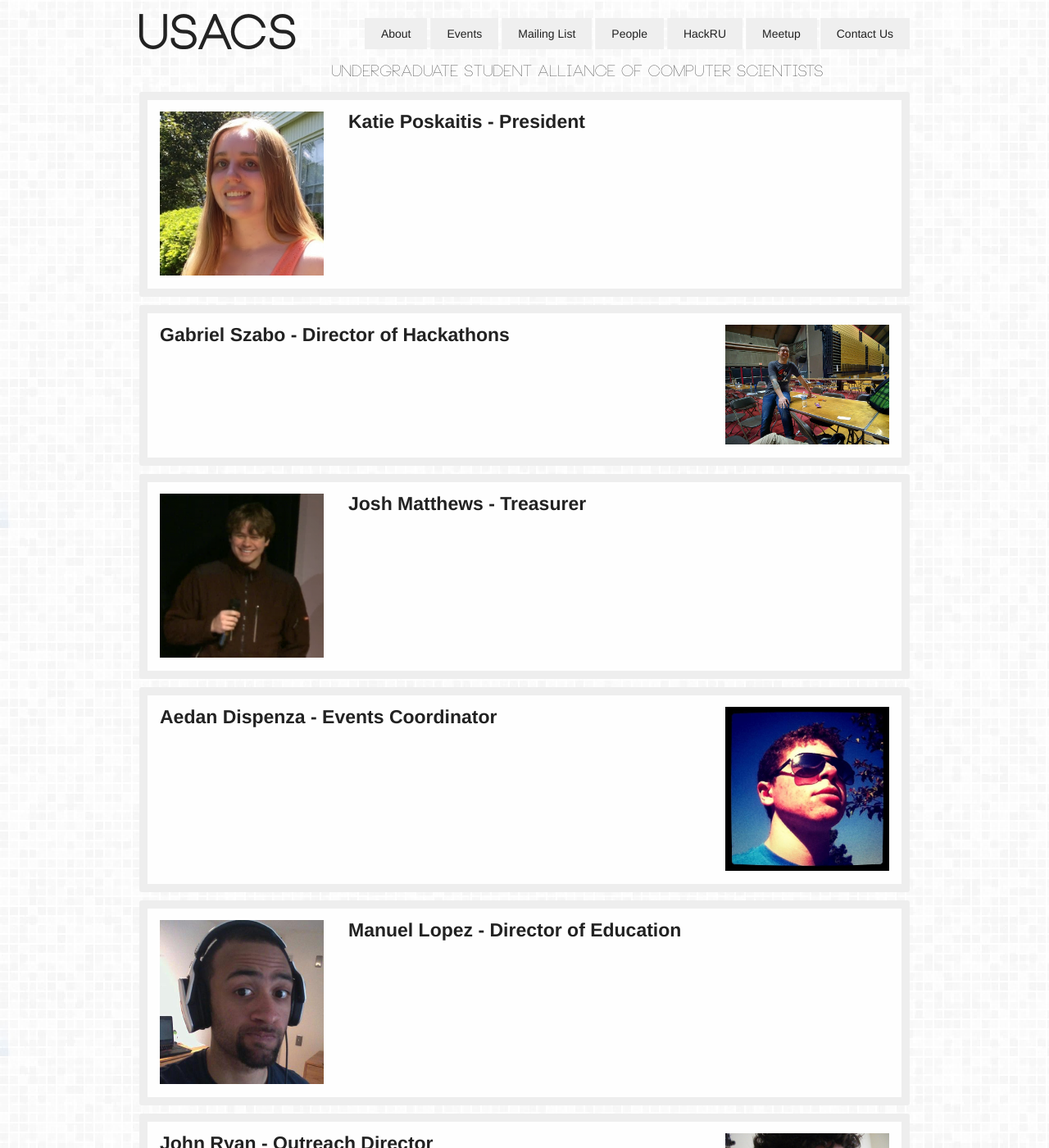
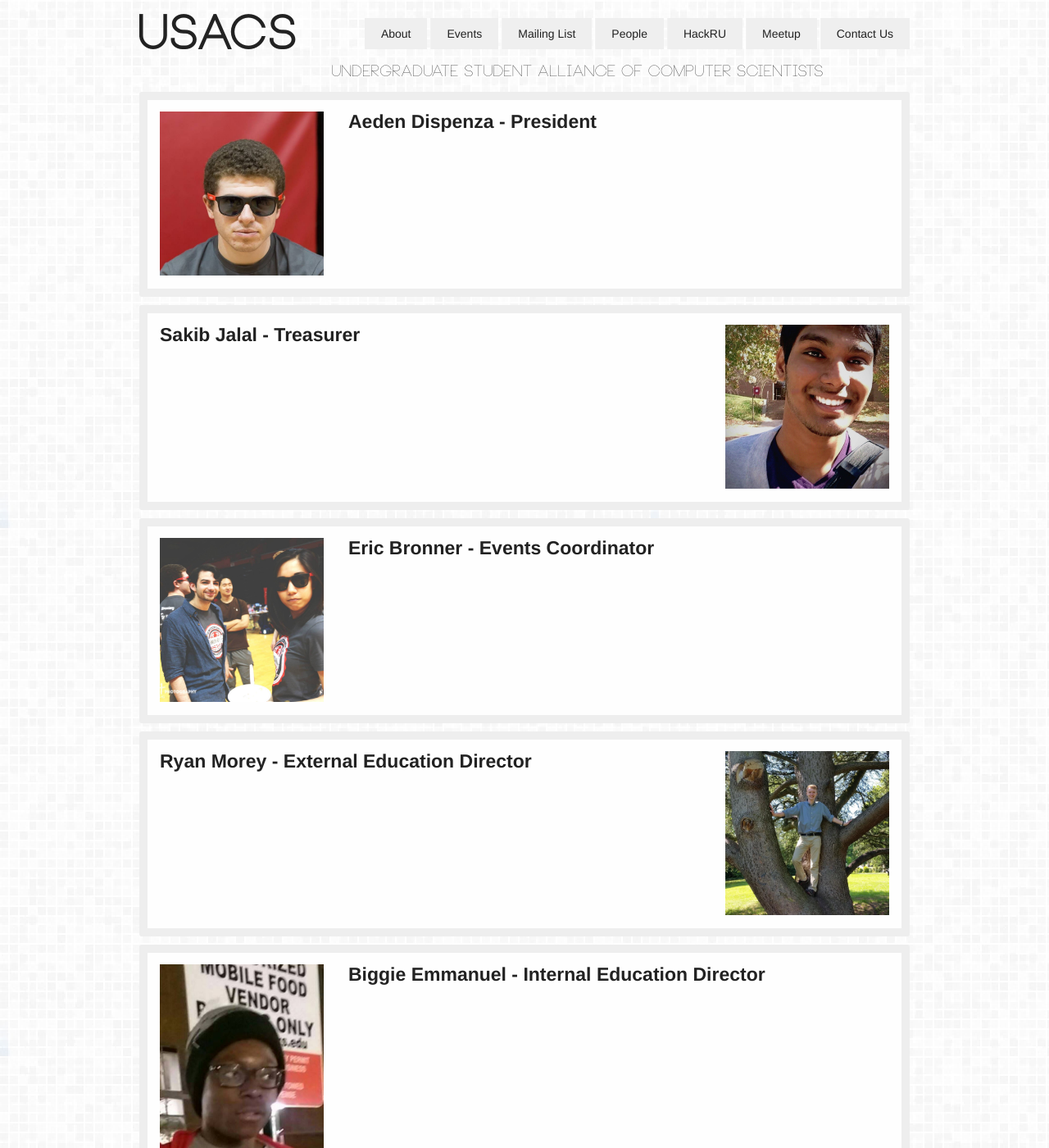
Before and after one commit to usacs/usacs.github.io, a Jekyll site: the page built from people.html, in a window 1280 px wide and 1400 px high. Shown: the whole window at 82% size. Built offline with Jekyll 4.4.1, drawn with Linux system fonts in a browser that asks for light colours; Markdown is read by kramdown in place of the engine named in the settings; some of the changed text lies outside the part shown.

Commit message:
Update People with new board members for 2015
This is just a quick temporary change - full overhaul is coming soon.

```diff
--- a/people.html
+++ b/people.html
@@ -5,10 +5,10 @@ title: "People"
 
 <div class="row content-block person">
   <div class="three columns">
-    <img src="/assets/images/people/katie.jpg">
+    <img src="/assets/images/people/aedan.jpg">
   </div>
   <div class="nine columns">
-    <h3>Katie Poskaitis - President</h3>
+    <h3>Aeden Dispenza - President</h3>
     <span class="about">
 
     </span>
@@ -17,22 +17,22 @@ title: "People"
 
 <div class="row content-block person">
   <div class="nine columns">
-    <h3>Gabriel Szabo - Director of Hackathons</h3>
+    <h3>Sakib Jalal - Treasurer</h3>
     <span class="about">
 
     </span>
   </div>
   <div class="three columns">
-    <img src="/assets/images/people/gabe.jpg">
+    <img src="/assets/images/people/sakib.jpg">
   </div>
 </div>
 
 <div class="row content-block person">
   <div class="three columns">
-    <img src="/assets/images/people/josh.jpg">
+    <img src="/assets/images/people/eric.jpg">
   </div>
   <div class="nine columns">
-    <h3>Josh Matthews - Treasurer</h3>
+    <h3>Eric Bronner - Events Coordinator</h3>
     <span class="about">
 
     </span>
@@ -41,22 +41,22 @@ title: "People"
 
 <div class="row content-block person">
   <div class="nine columns">
-    <h3>Aedan Dispenza - Events Coordinator</h3>
+    <h3>Ryan Morey - External Education Director</h3>
     <span class="about">
 
     </span>
   </div>
   <div class="three columns">
-    <img src="/assets/images/people/aedan.jpg">
+    <img src="/assets/images/people/ryan.jpg">
   </div>
 </div>
 
 <div class="row content-block person">
   <div class="three columns">
-    <img src="/assets/images/people/manny.jpg">
+    <img src="/assets/images/people/biggie.jpg">
   </div>
   <div class="nine columns">
-    <h3>Manuel Lopez - Director of Education </h3>
+    <h3>Biggie Emmanuel - Internal Education Director</h3>
     <span class="about">
 
     </span>
@@ -65,24 +65,49 @@ title: "People"
 
 <div class="row content-block person">
   <div class="nine columns">
-    <h3>John Ryan - Outreach Director</h3>
+    <h3>Jungsoo Park - Outreach Director</h3>
     <span class="about">
 
     </span>
   </div>
   <div class="three columns">
-    <img src="/assets/images/people/john.jpg">
+    <img src="/assets/images/people/jungsoo.jpg">
   </div>
 </div>
 
 <div class="row content-block person">
   <div class="three columns">
-    <img src="/assets/images/people/renish.jpg">
+    <img src="/assets/images/people/an.jpg">
   </div>
   <div class="nine columns">
-    <h3>Renish Matta - Secretary</h3>
+    <h3>An Helina - Secretary</h3>
     <span class="about">
 
     </span>
   </div>
 </div>
+
+<div class="row content-block person">
+  <div class="nine columns">
+    <h3>Kiran Kurian - Social Chair</h3>
+    <span class="about">
+
+    </span>
+  </div>
+  <div class="three columns">
+    <img src="/assets/images/people/kiran.jpg">
+  </div>
+</div>
+
+<div class="row content-block person">
+  <div class="three columns">
+    <img src="/assets/images/people/alison.jpg">
+  </div>
+  <div class="nine columns">
+    <h3>Alison Wong - Diversity Chair</h3>
+    <span class="about">
+
+    </span>
+  </div>
+</div>
+</div>
```
Also changed, not shown: assets/images/people/aedan.jpg, assets/images/people/alison.jpg (added), assets/images/people/an.jpg (added), assets/images/people/biggie.jpg (added), assets/images/people/eric.jpg (added), assets/images/people/jungsoo.jpg (added), assets/images/people/kiran.jpg (added), assets/images/people/ryan.jpg (added), assets/images/people/sakib.jpg (added).
